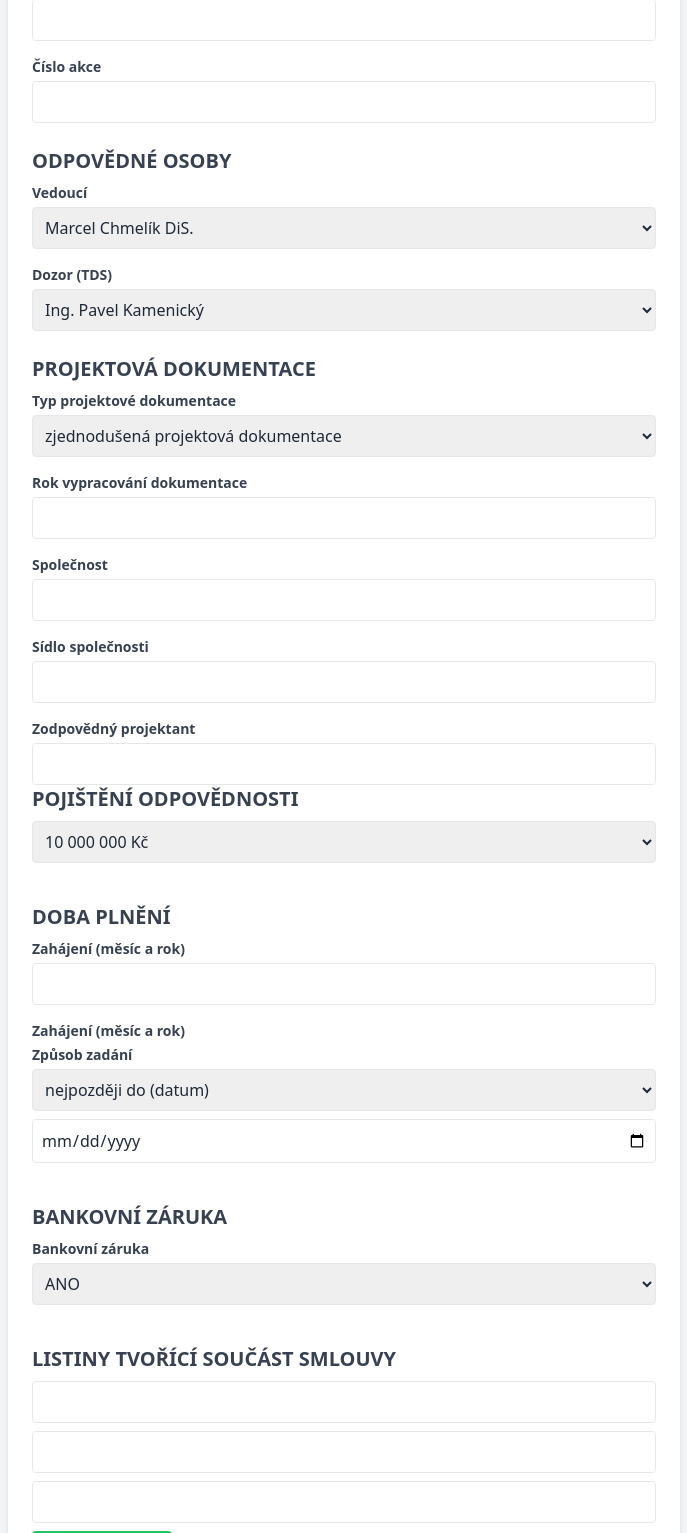
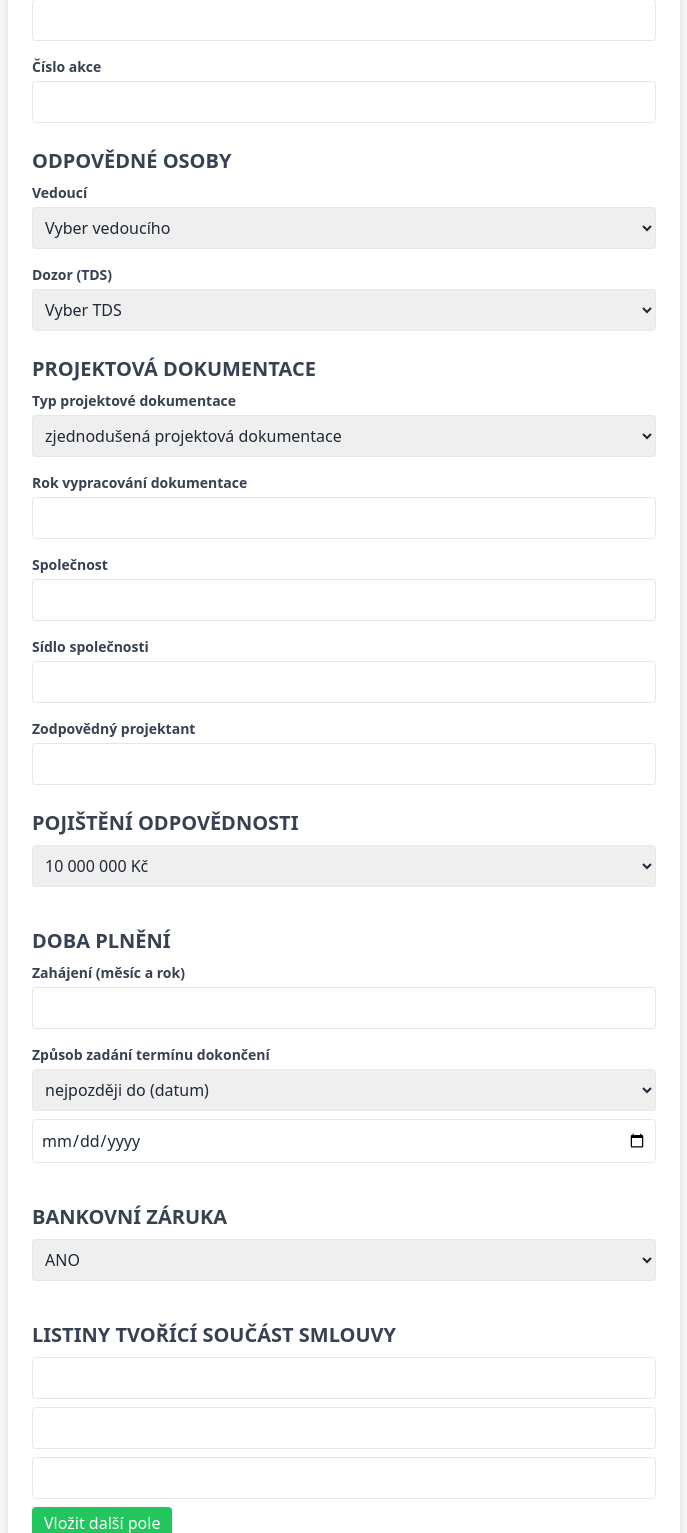
Before and after one commit to JenikAdamira/contract-generator, a Flask app: page / in a window 1280 px wide. Shown: the part 185-1718 px from the top of the page, without its empty margins (296-983 px from the left). Run offline with Flask 3, Linux system fonts and the light colour scheme; some libraries are stand-ins or nearby versions.

Commit message:
Update form.html

```diff
--- a/templates/form.html
+++ b/templates/form.html
@@ -26,12 +26,14 @@
         <h2 class="text-xl font-semibold mb-2 text-gray-700 uppercase">Odpovědné osoby</h2>
         <label class="block text-sm font-semibold text-gray-700 mb-1">Vedoucí</label>
         <select name="vedouci" required class="w-full mb-4 p-2 border rounded">
+          <option value="" disabled selected>Vyber vedoucího</option>
           <option value="Marcel Chmelík DiS., vedoucí oddělení realizace investic">Marcel Chmelík DiS.</option>
           <option value="Ing. Jakub Hušek, vedoucí oddělení přípravy investic">Ing. Jakub Hušek</option>
         </select>
 
         <label class="block text-sm font-semibold text-gray-700 mb-1">Dozor (TDS)</label>
         <select name="dozor" required class="w-full p-2 border rounded">
+          <option value="" disabled selected>Vyber TDS</option>
           <option>Ing. Pavel Kamenický</option>
           <option>Ing. František Zurek</option>
           <option>Martin Pala</option>
@@ -64,21 +66,20 @@
         <label class="block text-sm font-semibold text-gray-700 mb-1">Zodpovědný projektant</label>
         <input type="text" name="pdproj" required class="w-full p-2 border rounded" />
 
-         <h2 class="text-xl font-semibold mb-2 text-gray-700 uppercase">Pojištění odpovědnosti</h2>
+        <h2 class="text-xl font-semibold mt-6 mb-2 text-gray-700 uppercase">Pojištění odpovědnosti</h2>
         <select name="poj" required class="w-full mb-4 p-2 border rounded">
           <option value="10 000 000">10 000 000 Kč</option>
           <option value="20 000 000">20 000 000 Kč</option>
         </select>
       </div>
 
-      <!-- Sekce: Doba plneni -->
+      <!-- Sekce: Doba plnění -->
       <div>
         <h2 class="text-xl font-semibold mb-2 text-gray-700 uppercase">Doba plnění</h2>
         <label class="block text-sm font-semibold text-gray-700 mb-1">Zahájení (měsíc a rok)</label>
         <input type="text" name="zahajeni" required class="w-full mb-4 p-2 border rounded" />
 
-        <label class="block text-sm font-semibold text-gray-700 mb-1">Zahájení (měsíc a rok)</label>
-        <label class="block text-sm font-semibold text-gray-700 mb-1">Způsob zadání</label>
+        <label class="block text-sm font-semibold text-gray-700 mb-1">Způsob zadání termínu dokončení</label>
         <select name="dokonceni_typ" id="dokonceni_typ" onchange="toggleDokonceni()" class="w-full mb-2 p-2 border rounded">
           <option value="datum">nejpozději do (datum)</option>
           <option value="text">vlastní text</option>
@@ -86,10 +87,10 @@
         <input type="date" name="dokonceni_datum" id="dokonceni_datum" class="w-full mb-4 p-2 border rounded" />
         <input type="text" name="dokonceni_text" id="dokonceni_text" class="w-full mb-4 p-2 border rounded hidden" placeholder="Zadej vlastní text" />
       </div>
-             <!-- Sekce: Bank zaruka -->
+
+      <!-- Sekce: Bankovní záruka -->
       <div>
         <h2 class="text-xl font-semibold mb-2 text-gray-700 uppercase">Bankovní záruka</h2>
-        <label class="block text-sm font-semibold text-gray-700 mb-1">Bankovní záruka</label>
         <select name="bz" required class="w-full mb-4 p-2 border rounded">
           <option value="ANO">ANO</option>
           <option value="NE">NE</option>
@@ -109,7 +110,8 @@
           Vložit další pole
         </button>
       </div>
-      <!-- Zvlastni ustanoveni -->
+
+      <!-- Sekce: Zvláštní ustanovení -->
       <div>
         <h2 class="text-xl font-semibold mb-2 text-gray-700 uppercase">Zvláštní ustanovení</h2>
         <label class="block text-sm font-semibold text-gray-700 mb-1">Vyhrazené položky</label>
@@ -133,10 +135,6 @@
           Vložit další pole
         </button>
       </div>
-
-</div>
-
-
 
       <!-- Odesílací tlačítko -->
       <div>
@@ -167,6 +165,7 @@
       input.className = "w-full p-2 border rounded";
       wrapper.appendChild(input);
     }
+
     function pridatNegaci() {
       const wrapper = document.getElementById("negace-wrapper");
       const countInput = document.getElementById("negace_count");
@@ -181,6 +180,5 @@
       wrapper.appendChild(input);
     }
   </script>
-
 </body>
 </html>
```
Lines whose indentation alone changed are shown as unchanged.
